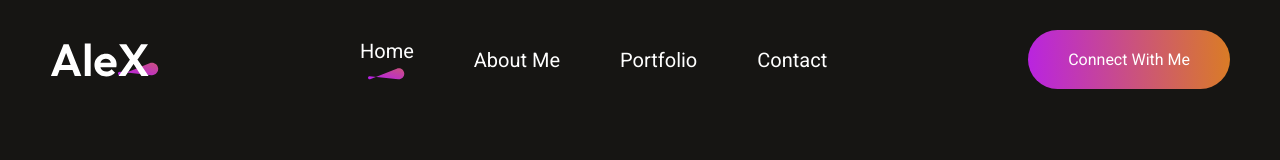
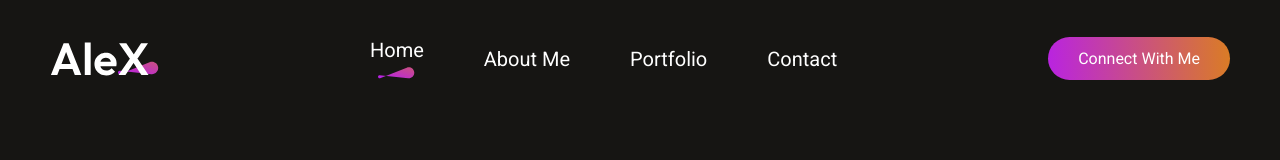
Before and after one commit to itsPratikHere/React-Portfolio, a React (Vite) app: page / in a window 1280 px wide. Shown: the top 160 px of the page. Built offline with nearby package versions, Linux system fonts and the light colour scheme.

Commit message:
navbar edit

```diff
--- a/src/Components/Navbar/Navbar.css
+++ b/src/Components/Navbar/Navbar.css
@@ -5,9 +5,7 @@
     padding : 30px 50px;
     gap:30px;
 }
-.navbar > * {
-    flex-shrink: 0;
-}
+
 
 .nav-menu{
     display : flex;
@@ -21,14 +19,13 @@
     padding:0;
 }
 .nav-connect{
-    padding: 20px 40px;
+    padding: 12px 30px;
     border-radius: 50px;
     background: linear-gradient(267deg, #DA7C25 0.36%, #B923E1 100%);
     cursor: pointer;
     transition: 0.5s;
     white-space: nowrap;
-    flex-shrink: 0;
-    justify-content: flex-end;
+    align-self: center;
 }
 .nav-connect:hover{
     transform: scale(1.05);
```
